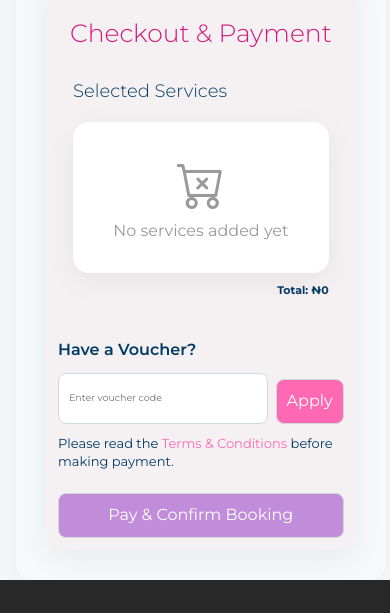
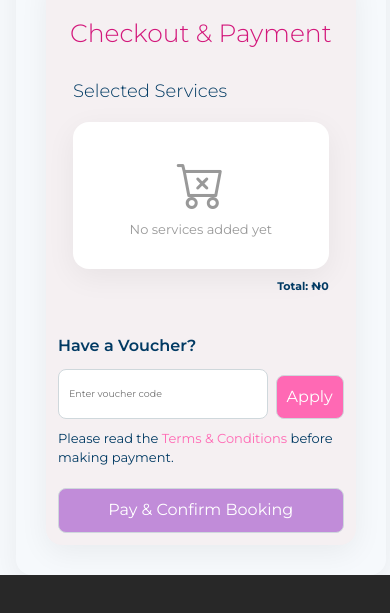
Before and after one commit to lisaartistryspa/lisaspa, a plain HTML site: page checkout.html in a window 390 px wide. Shown: the part 1160-1773 px from the top of the page. Drawn offline with nearby package versions, Linux system fonts and the light colour scheme; some packages are replaced by stand-ins of ours; a web font is replaced by a local one.

Commit message:
worked on the ui

```diff
--- a/checkout.html
+++ b/checkout.html
@@ -61,7 +61,17 @@ th {background: #FF69B4; color: white;}
 }
 
 tr{display: flex; justify-content: space-around; align-items: center; background-color: #fff; box-shadow: 0 8px 30px rgba(0,0,0,0.06); border-radius: 16px !important; margin-top:10px !important;}
+@media(max-width: 992px){
+  tr{
+    font-size:13px;
+  }
+}
 td{border: none;}
+@media(max-width: 992px){
+  td{
+    font-size:13px !important;
+  }
+}
 .speci{background-color: #fff !important; color: #121212 !important; display: inline-block; margin-top:5px; border-radius: 5px;}
 .speci a{padding: 10px 15px !important; color:#121212 !important;}
 .speci a:hover{border-radius: 5px; background-color: #e6a3c4 !important; color: #fff !important;}
@@ -793,7 +803,7 @@ payBtn.addEventListener('click', async () => {
 
   // Use Paystack inline setup
   const handler = PaystackPop.setup({
-    key: 'pk_test_f5ff12d7dcf3c4e775217995b6860da981998ee5', // TEST key - replace with live key on production
+    key: 'pk_test_f5ff12d7dcf3c4e775217995b6860da981998ee5',
     email: email,
     amount: payableKobo, // in kobo
     currency: 'NGN',
```
